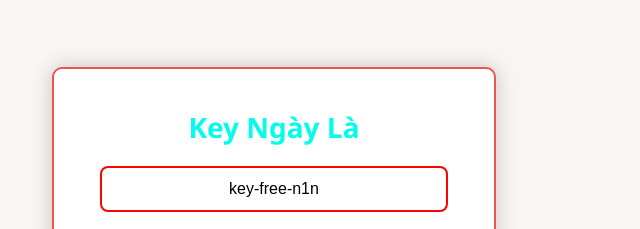
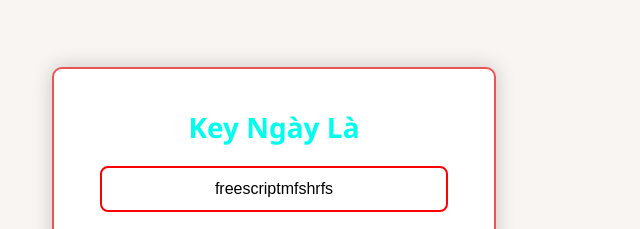
Before and after one commit to webminhfansub/laykey, a plain HTML site: page index.html in a window 1280 px wide. Shown: the part 151-380 px from the top of the page, 366-1006 px from the left. Drawn offline with Linux system fonts and the light colour scheme.

Commit message:
Update index.html

```diff
--- a/index.html
+++ b/index.html
@@ -38,7 +38,7 @@
             if (key) {
                 keyInput.value = key;
             } else {
-                keyInput.value = 'key-free-n1n';
+                keyInput.value = 'freescriptmfshrfs';
             }
         }
 
```
